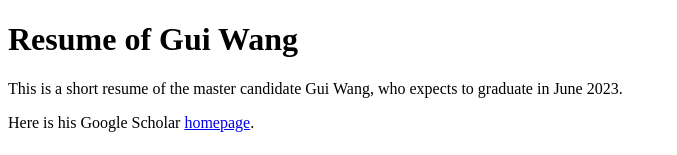
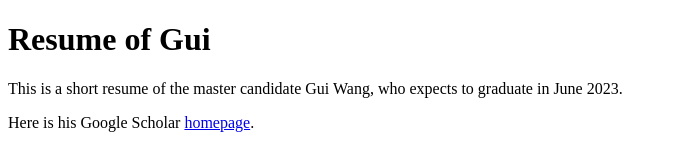
Before and after one commit to guiwang1996/Resume, a plain HTML site: page index.html in a window 1280 px wide. Shown: the top 155 px of the page, without its empty margins (0-677 px from the left). Drawn offline with Linux system fonts and the light colour scheme.

Commit message:
Thu Oct  6 00:42:02     2022

```diff
--- a/index.html
+++ b/index.html
@@ -4,7 +4,7 @@
 <meta charset='UTF-8'><meta name='viewport' content='width=device-width initial-scale=1'>
 <title>Gui_resume</title>
 </head>
-<body><h1 id='resume-of-gui-wang'>Resume of Gui Wang</h1>
+<body><h1 id='resume-of-gui-wang'>Resume of Gui</h1>
 <p>This is a short resume of the master candidate Gui Wang, who expects to graduate in June 2023.</p>
 <p>Here is his Google Scholar <a href='https://scholar.google.com/citations?user=LuPi_SoAAAAJ&amp;hl=zh-CN'>homepage</a>.</p>
 <h2 id='basic-information'>Basic information</h2>
```
Also changed, not shown: 1 other file.
